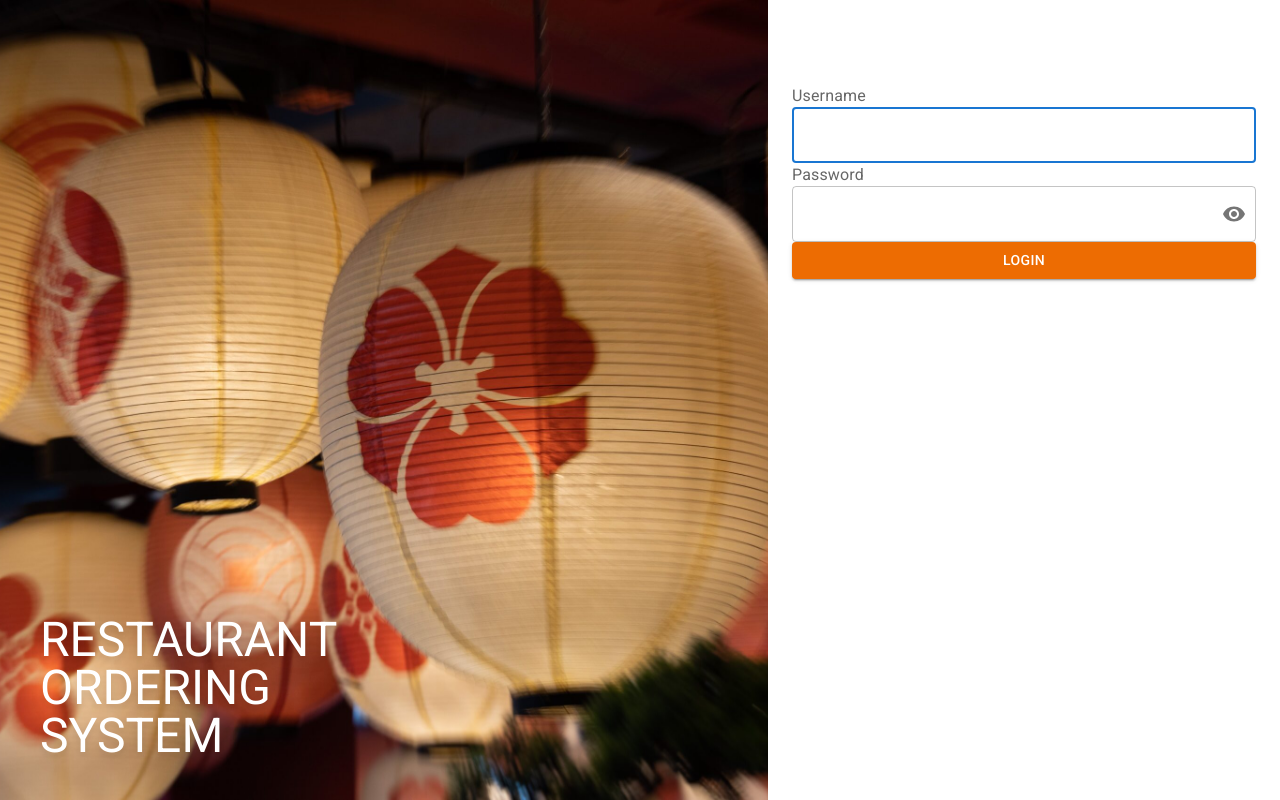
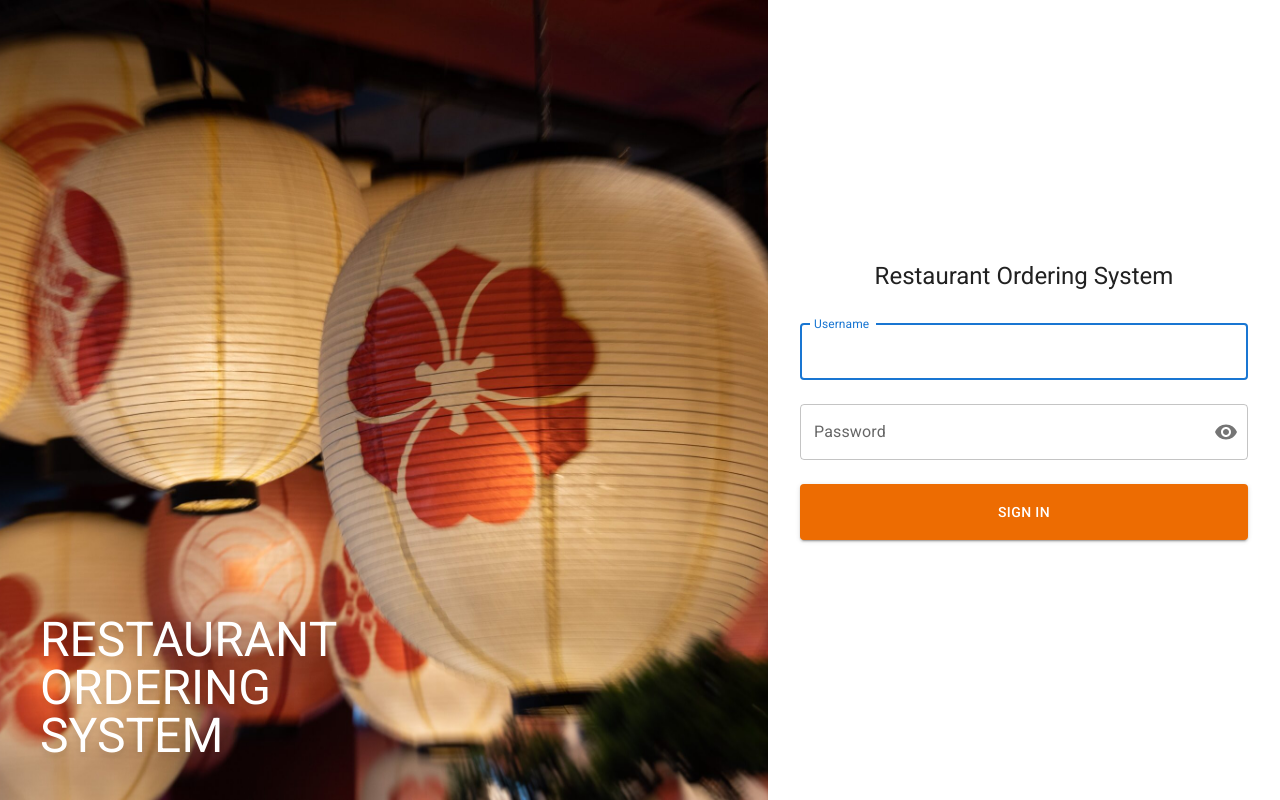
Before and after one commit to devitcf/lkf-test, a Next.js app in the folder ros_frontend/: page /login in a window 1280 px wide. Built offline with nearby package versions, Linux system fonts and the light colour scheme.

Commit message:
style: Update LoginForm style

```diff
--- a/ros_frontend/src/components/login/LoginForm.tsx
+++ b/ros_frontend/src/components/login/LoginForm.tsx
@@ -1,7 +1,7 @@
 "use client";
 import { Visibility, VisibilityOff } from "@mui/icons-material";
-import { Button, Container, IconButton, InputAdornment, InputLabel, TextField } from "@mui/material";
-import { useEffect, useRef, useState } from "react";
+import { Box, Button, Grid, IconButton, InputAdornment, Paper, TextField, Typography } from "@mui/material";
+import { useRef, useState } from "react";
 import { toast, ToastContainer } from "react-toastify";
 import { loginAction } from "@/actions";
 
@@ -44,38 +44,38 @@ const LoginForm = () => {
     }
   };
 
-  useEffect(() => {
-    usernameInput.current?.focus();
-  }, []);
-
   return (
-    <Container data-testid="LoginForm" className={`relative flex h-full w-full flex-col justify-center`} maxWidth="sm">
-      <div className={"text-center opacity-100 lg:opacity-0 mb-12 text-3xl uppercase"}>Restaurant Ordering System</div>
-      <InputLabel htmlFor="username" className={"text-xl"}>
-        Username
-      </InputLabel>
+    <Grid item xs={12} sm={8} md={5} component={Paper} elevation={0} square>
+      <Box
+        sx={{
+          my: 8,
+          mx: 4,
+          display: "flex",
+          flexDirection: "column",
+          alignItems: "center",
+        }}
+      >
+        <Typography component="h1" variant="h5">
+          Restaurant Ordering System
+        </Typography>
+        <Box component="form" noValidate onSubmit={handleSubmit} sx={{ mt: 4 }}>
           <TextField
             id="username"
+            label="Username"
             autoComplete="off"
-        classes={{
-          root: `mb-6`,
-        }}
+            sx={{ mb: 3 }}
             error={username.error}
             value={username.value}
             onChange={(e) => handleChange(e.target.value)}
             onKeyDown={(e) => e.key === "Enter" && passInput.current?.focus()}
             inputRef={usernameInput}
             fullWidth
+            autoFocus
           />
-      <InputLabel htmlFor="password" className={`text-xl`}>
-        Password
-      </InputLabel>
           <TextField
             id="password"
+            label="Password"
             autoComplete="off"
-        classes={{
-          root: `mb-6`,
-        }}
             error={password.error}
             value={password.value}
             onChange={(e) => handleChange(e.target.value, "pass")}
@@ -101,16 +101,18 @@ const LoginForm = () => {
           />
           <Button
             aria-label="submit"
+            variant="contained"
             color="warning"
-        className={`mt-6 p-3 text-lg text-white`}
+            sx={{ mt: 3, padding: 2 }}
             onClick={handleSubmit}
-        variant="contained"
             fullWidth
           >
-        Login
+            Sign In
           </Button>
+        </Box>
+      </Box>
       <ToastContainer theme={"colored"} />
-    </Container>
+    </Grid>
   );
 };
 
```
Lines whose indentation alone changed are shown as unchanged.
